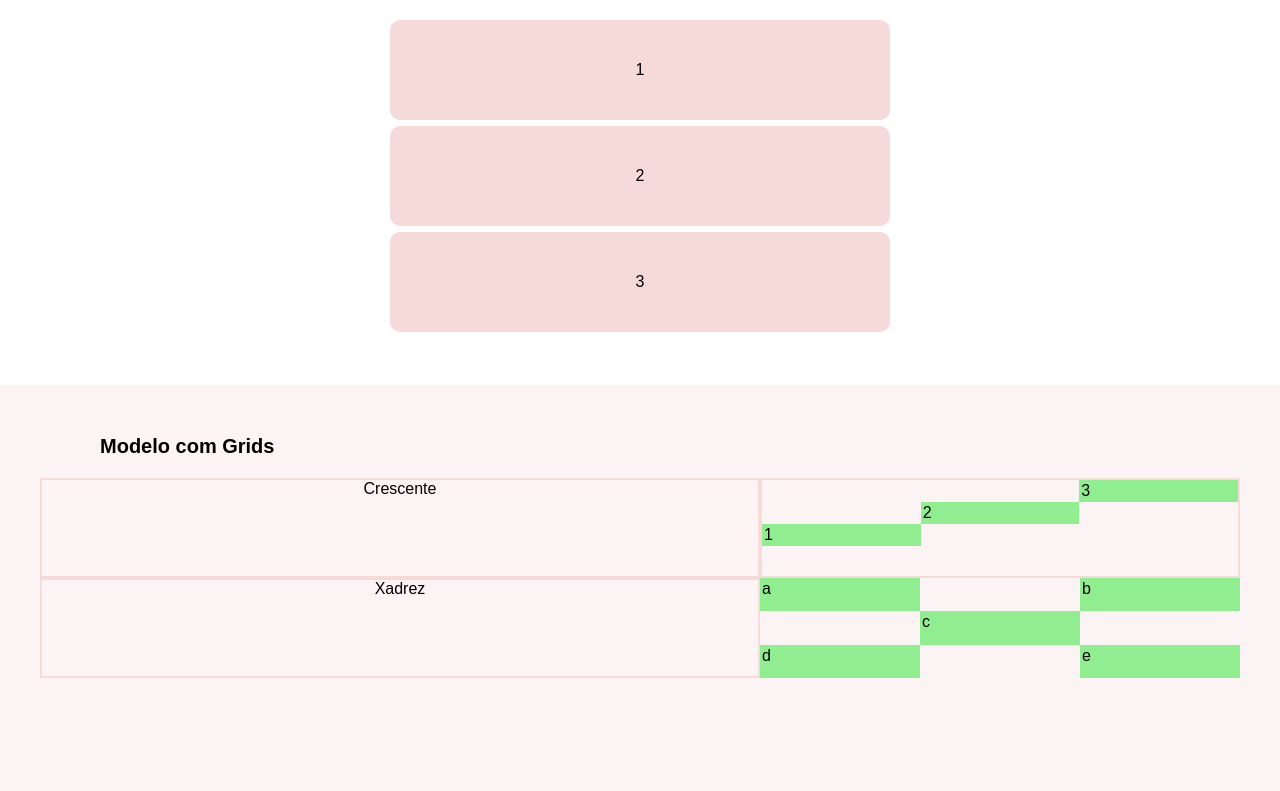
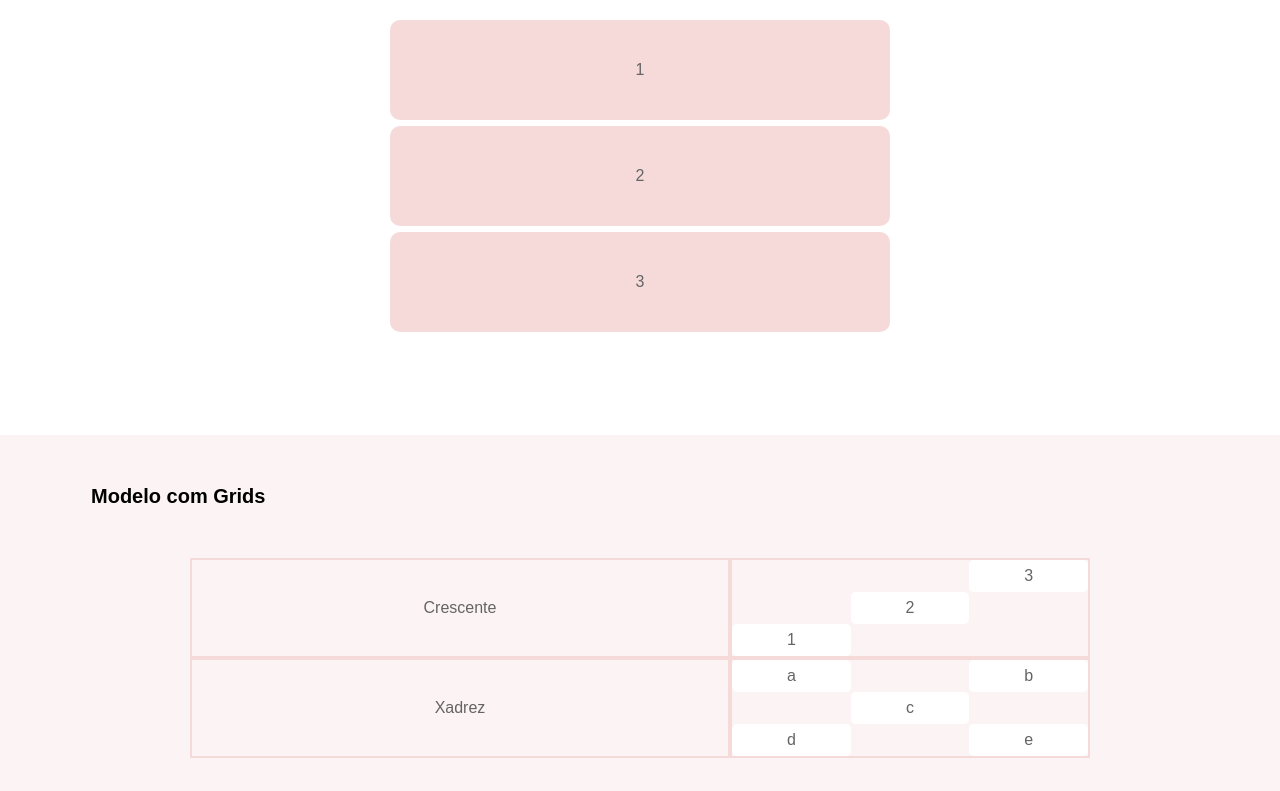
Before and after one commit to juliakuroishi/minha-trilha, a plain HTML site: page projeto css/index.html in a window 1280 px wide. Shown: the part 730-1521 px from the top of the page. Drawn offline with Linux system fonts and the light colour scheme.

Commit message:
att css, correção grid

```diff
--- a/projeto css/index.html
+++ b/projeto css/index.html
@@ -5,7 +5,7 @@
     <meta charset="UTF-8">
     <meta name="viewport" content="width=device-width, initial-scale=1.0">
     <link rel="stylesheet" href="./styles.css" />
-    <title>Projeto CSS</title>
+    <title>Projeto Flexbox</title>
 </head>
 
 <body>
@@ -42,33 +42,37 @@
         <p class="modelo-title">Modelo com Grids</p>
         <div class="grids">
             <div class="item">
-                <div class="sub-item">Crescente</div>
+                Crescente
             </div>
-            <div class="item">
+            <div class="item-grid-crescente">
 
-            <!-- Nested Grid -->
-            <div class="inner-grid">
-                <div class="inner-item-2 inner-item-color">3</div>
-                <div class="inner-item-3 inner-item-color">2</div>
-                <div class="inner-item-4 inner-item-color">1</div>
-            </div>
-            <!-- Nested Grid -->
+                <!-- Nested Grid -->
+
+                    <div class="inner-item inner-item-2 ">3</div>
+                    <div class="inner-item inner-item-3 ">2</div>
+                    <div class="inner-item inner-item-4 ">1</div>
+
+                <!-- Nested Grid -->
             </div>
 
 
 
             <div class="item">
-                <div class="sub-item">Xadrez</div>
+                Xadrez
             </div>
-            <div class="inner-grid">
-                <div class="inner-item-a inner-item-color">a</div>
-                <div class="inner-item-b inner-item-color">b</div>
-                <div class="inner-item-c inner-item-color">c</div>
-                <div class="inner-item-d inner-item-color">d</div>
-                <div class="inner-item-e inner-item-color">e</div>
+
+
+
+            <div class="inner-grid-xadrez">
+                <div class=" inner-item inner-item-a ">a</div>
+                <div class="inner-item inner-item-b ">b</div>
+                <div class="inner-item inner-item-c ">c</div>
+                <div class="inner-item inner-item-d ">d</div>
+                <div class="inner-item inner-item-e ">e</div>
 
             </div>
         </div>
+
     </section>
 
     <footer>
--- a/projeto css/styles.css
+++ b/projeto css/styles.css
@@ -1,11 +1,24 @@
+:root {
+    /*----- cores ----- */
+    --cor-primaria: #FCF4F4;
+    --cor-secundaria: #F6DADA;
+    --cor-terciaria: #FFFFFF; /* Branco */
+    --cor-texto: #000000; /* Preto */
+    --cor-texto-secundario: #646464; /* Cinza Escuro */
+    --cor-destaque: #6FA8DC;
+    --cor-neutra: #E0E0E0; /* Cinza Claro */
+}
+
+
+/*  -------------Config Gerais---------------*/
+
 * {
     font-family: Arial, Helvetica, sans-serif;
 }
 
-/*  -------------Config Gerais---------------*/
 .titulo {
 
-    background-color: #FCF4F4;
+    background-color: var(--cor-primaria);
     margin: 30px auto;
     text-align: center;
     padding: 5px;
@@ -13,28 +26,30 @@
 }
 
 body {
-
-    height: 100vh; /* Altura total da viewport */
-    margin: 0; /* Remove margens padrão */
-    padding: 0; /* Remove paddings padrão */
+    margin: 0;
+    /* Remove margens padrão */
+    padding: 0;
+    /* Remove paddings padrão */
 }
 
+header p {
+    color: var(--cor-texto-secundario);
+}
 
-
-.modelo-title{
+.modelo-title {
     font-size: 20px;
     font-weight: bold;
     position: relative;
-    top:10%;
-    left:5%;
+    top: 10%;
+    left: 5%;
 }
+/*  ------------- /Config Gerais---------------*/
 
-/*  ------------- /Config Gerais---------------*/
 
 /*  -------------Modelo 1---------------*/
 .modelo-1 {
-    background-color: #FCF4F4;
-    width: auto;
+    background-color: var(--cor-primaria);
+    width: 0 auto;
     min-height: 400px;
     margin-top: 50px;
     display: flex;
@@ -42,50 +57,52 @@ body {
 
 }
 
-.boxes{
+.boxes {
     display: flex;
     flex-direction: row;
     justify-content: center;
     align-items: center;
     flex-wrap: wrap;
-
     margin: auto;
-
+    color: var(--cor-texto-secundario);
 }
 
-.box{
+.box {
     width: 300px;
     height: 100px;
-    background-color: #F6DADA;
+    background-color: var(--cor-secundaria);
     display: flex;
-    justify-content:center;
+    justify-content: center;
     align-items: center;
     margin: 5px;
     border-radius: 10px;
-
 }
 
 /*  ------------- /Modelo 1---------------*/
 
 
+
 /*  -------------Modelo 2---------------*/
-.modelo-2{
+.modelo-2 {
     margin-top: 100px;
+    margin-bottom: 100px;
 }
 
-.lines{
+.lines {
     display: flex;
     flex-direction: column;
     justify-content: center;
     align-items: center;
+    color: var(--cor-texto-secundario);
+
 }
 
-.line{
+.line {
     width: 500px;
     height: 100px;
-    background-color: #F6DADA;
+    background-color: var(--cor-secundaria);
     display: flex;
-    justify-content:center;
+    justify-content: center;
     align-items: center;
     margin: 3px;
     border-radius: 10px;
@@ -100,81 +117,104 @@ body {
 
 
 .modelo-grid {
-    background-color: #FCF4F4;
+    background-color: var(--cor-primaria);
     width: auto;
-    min-height: 400px;
-    margin-top: 50px;
-    padding: 30px 40px;
+    min-height: 300px;
+    margin-top: 60px;
+    padding: 30px ;
 
 }
 
-.grids{
+.grids {
     display: grid;
     grid-template-columns: 3fr 2fr;
     grid-template-rows: repeat(2, 100px);
+    padding: 30px ;
+    max-width: 900px;
+    width: 100%;
+    margin: 0 auto;
+    color: var(--cor-texto-secundario);
 
 }
 
-.item{
-    border: 2px solid #F6DADA;
-}
-
-.sub-item{
+.item {
+    border: 2px solid var(--cor-secundaria);
     display: grid;
     align-items: center;
     justify-content: center;
 
 }
-.inner-grid{
+
+
+
+.item-grid-crescente{
+    border: 2px solid var(--cor-secundaria);
     display: grid;
+    align-items: stretch;
+
     grid-template-columns: repeat(3, 1fr);
     grid-template-rows: repeat(3, 1fr);
 
 }
 
+.inner-grid-xadrez{
+    border: 2px solid var(--cor-secundaria);
+    display: grid;
+    grid-template-columns: repeat(3, 1fr);
+    grid-template-rows: repeat(3, 1fr);
+}
+
+.inner-item {
+    display: flex;
+    justify-content: center;
+    align-items: center;
+    background-color: var(--cor-terciaria);
+    border-radius: 5px;
+    color: var(--cor-texto-secundario);
+}
+
 /*   crescente    */
 
-.inner-grid .inner-item-2{
+.item-grid-crescente .inner-item-2 {
     grid-column: 3;
 }
 
-.inner-grid .inner-item-3{
+.item-grid-crescente .inner-item-3 {
     grid-column: 2;
 }
 
-.inner-grid .inner-item-4{
+.item-grid-crescente .inner-item-4 {
     grid-column: 1;
-}
-
-.inner-item-color{
-    background-color: lightgreen;
-    padding: 2px;
 }
 
 
 /*   xadrez    */
-.inner-grid .inner-item-a{
+.inner-grid-xadrez .inner-item-a {
     grid-column: 1;
 }
 
-.inner-grid .inner-item-b{
+.inner-grid-xadrez .inner-item-b {
     grid-column: 3;
 }
-.inner-grid .inner-item-c{
+
+.inner-grid-xadrez .inner-item-c {
     grid-column: 2;
 }
-.inner-grid .inner-item-d{
+
+.inner-grid-xadrez .inner-item-d {
     grid-column: 1;
 }
-.inner-grid .inner-item-e{
+
+.inner-grid-xadrez .inner-item-e {
     grid-column: 3;
 }
+
 
 /*  ------------- /Modelo Grid---------------*/
 
 /*  ------------- Footer ---------------*/
-footer{
-    background-color: #F6DADA;
+footer {
+    background-color: var(--cor-secundaria);
     margin-top: 30px;
     font-weight: bold;
     padding-top: 20px;
```
